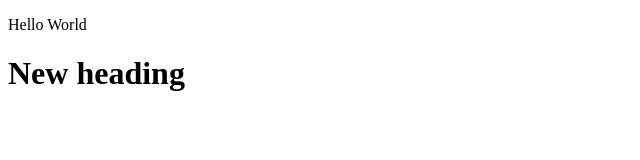
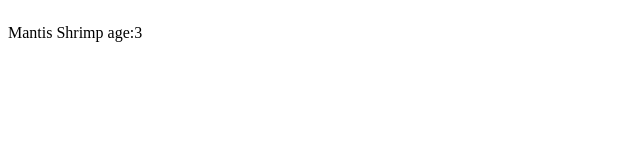
Before and after one commit to samuelbojela/js_touchUp, a plain HTML site: page index.html in a window 1280 px wide. Shown: the whole page, without its empty margins (0-640 px from the left). Drawn offline with Linux system fonts and the light colour scheme.

Commit message:
creating variables

```diff
--- /dev/null
+++ b/index.css
@@ -0,0 +1,3 @@
+.inline {
+  display: flex;
+}
--- a/index.html
+++ b/index.html
@@ -4,16 +4,17 @@
     <meta charset="UTF-8" />
     <meta name="viewport" content="width=device-width, initial-scale=1.0" />
 
-    <title>JavaScript</title>
+    <link rel="stylesheet" href="index.css">
+
+    <title>JavaScript Vaiables</title>
 
   </head>
   <body></body>
-      <p id = "p1">Hello World</p>
-      <h1 id = "old"> Old heading</h1>
+  <div class = inline>
+      <p id = "p1"></p>
+      <p id = "p2"></p>
+   </div>
 
-      <script>
-          var element = document.getElementById("old");
-          element.innerHTML = "New heading"; //Watch your syntax!!
-      </script>
-  </body>
+      <script src="index.js" type="text/javascript"></script>
+      </body>
 </html>
--- a/index.js
+++ b/index.js
@@ -1 +1,15 @@
-alert('This is an external script test');
+var y = 3;
+let z = 'Zebra'; //Watch your syntax!!
+
+const WEEK = 7;
+
+if (y == 3) {
+  let z = 'Mantis Shrimp age: ';
+  element = document.getElementById('p1');
+  element.innerHTML = z;
+  element = document.getElementById('p2');
+  element.innerHTML = y;
+}
+
+console.log(z);
+console.log(y);
```
